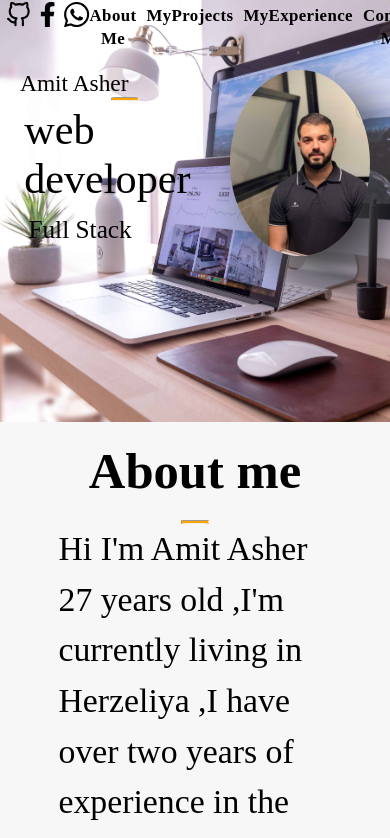
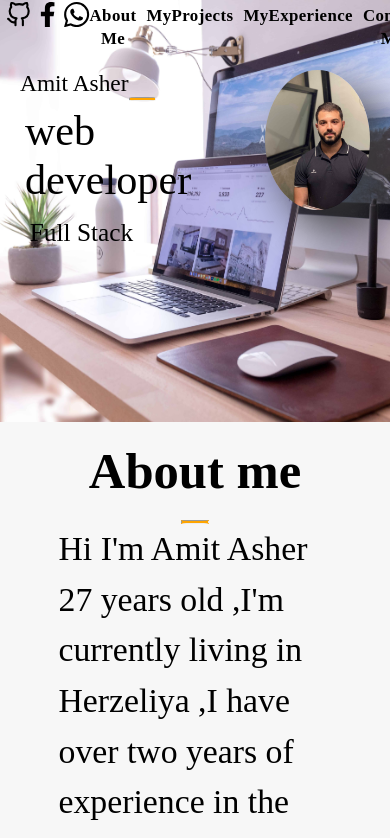
Before and after one commit to amitAsher22/protfolioApp, a React (Create React App) app: page / in a window 390 px wide. Shown: the top 838 px of the page. Built offline with nearby package versions, Linux system fonts and the light colour scheme.

Commit message:
fix responsive project

```diff
--- a/src/App.css
+++ b/src/App.css
@@ -77,8 +77,8 @@
 
 @media (orientation: portrait) {
   .avatar{
-    width: 40%;
-  height: 55%;
+    width: 30%;
+  height: 30%;
 
 }
 }
--- a/src/components/AboutMe.js
+++ b/src/components/AboutMe.js
@@ -7,7 +7,7 @@ const AboutMe = () => {
       <h1 className='titleSectionTwo'>About me</h1>
       <div className="divSection2">
         <div className="lineCenter" >
-                <hr/>
+          <hr />
         </div>
 
         <p className="textSection2">Hi I'm Amit Asher 27 years old ,I'm currently living in Herzeliya ,I have over two years of experience in the field of development.
```
Lines whose indentation alone changed are shown as unchanged.
